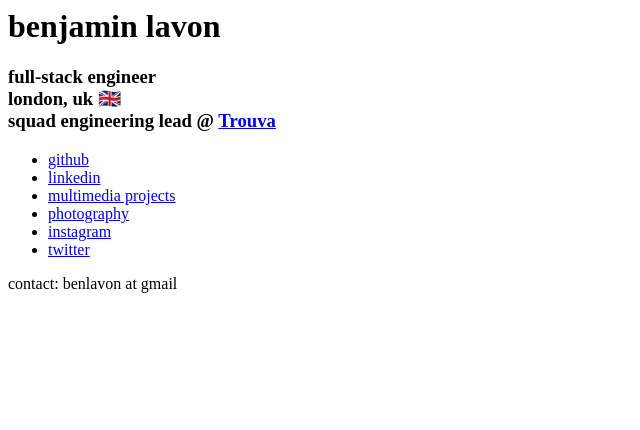
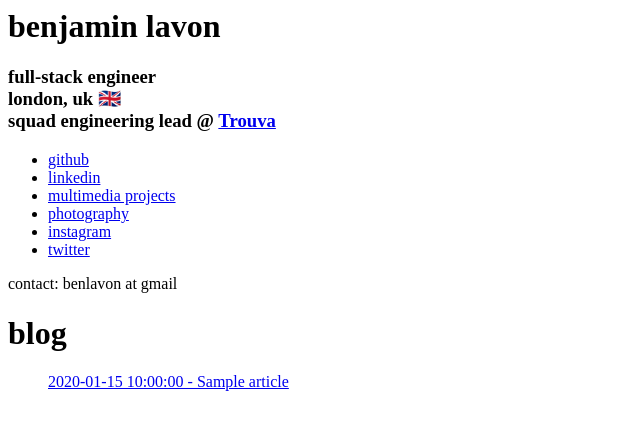
Before and after one commit to benlavon/benlavonweb, a Flask app: template templates/index.html in a window 1280 px wide. Shown: the top 430 px of the page, without its empty margins (0-640 px from the left). Run offline with Flask 2, Linux system fonts and the light colour scheme; the template is opened without the code that fills it: most values are stand-ins (such as "Sample title", 1, 10 or a date in 2020).

Commit message:
Set up blogging feature with placeholder hello-world article

```diff
--- a/application.py
+++ b/application.py
@@ -1,7 +1,21 @@
 from flask import Flask, render_template
+from flask_flatpages import FlatPages
+
 app = Flask(__name__)
-
+pages = FlatPages(app)
 
 @app.route('/')
 def index():
-    return render_template('index.html')
+    # Articles are pages with a publication date
+    articles = (p for p in pages if 'published' in p.meta)
+    # Show the 10 most recent articles, most recent first.
+    latest = sorted(articles, reverse=True, key=lambda p: p.meta['published'])
+    return render_template('index.html', articles=latest[:10])
+
+@app.route('/<path:path>/')
+def page(path):
+    page = pages.get_or_404(path)
+    # flatpage.html is the default if there is no template
+    template = page.meta.get('template', 'article.html')
+    # TODO -- see if you can get the page filename from meta
+    return render_template(template, page=page)
--- /dev/null
+++ b/pages/hello-world.html
@@ -0,0 +1,6 @@
+title: hello-world
+published: 2019-04-06
+
+Hello, *World*!
+
+Lorem ipsum dolor sit amet, …
--- a/requirements.txt
+++ b/requirements.txt
@@ -1,7 +1,10 @@
 Click==7.0
 Flask==1.0.3
+Flask-FlatPages==0.7.1
 gunicorn==19.9.0
 itsdangerous==1.1.0
 Jinja2==2.10.1
+Markdown==3.1.1
 MarkupSafe==1.1.1
+PyYAML==5.1
 Werkzeug==0.15.4
--- /dev/null
+++ b/templates/article.html
@@ -0,0 +1 @@
+{{page}}
--- a/templates/index.html
+++ b/templates/index.html
@@ -39,5 +39,16 @@
 
     contact: benlavon at gmail
   </div>
+
+  <div>
+      <h1>blog</h1>
+      <ul>
+          {% for article in articles %}
+            <div>
+              <a href="/{{article.title}}">{{article.published}} - {{article.title}}</a>
+            </div>
+          {% endfor %}
+        </ul>
+  </div>
 </body>
 </html>
```
